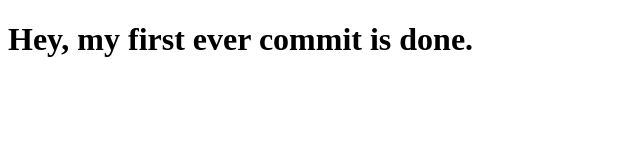
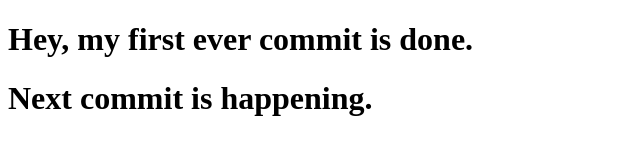
Before and after one commit to Ainul-Hossain/Revision, a plain HTML site: page index.html in a window 1280 px wide. Shown: the whole page, without its empty margins (0-640 px from the left). Drawn offline with Linux system fonts and the light colour scheme.

Commit message:
New commit is done.

```diff
--- a/index.html
+++ b/index.html
@@ -8,5 +8,6 @@
 </head>
 <body>
     <h1>Hey, my first ever commit is done.</h1>
+    <h1>Next commit is happening.</h1>
 </body>
 </html>
```
